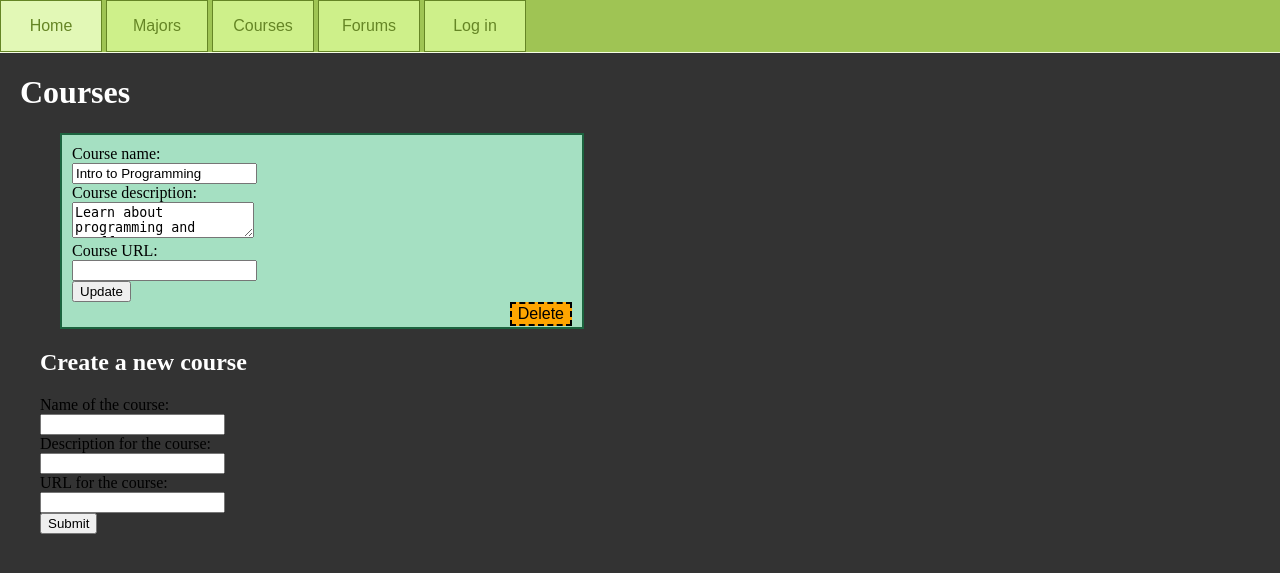
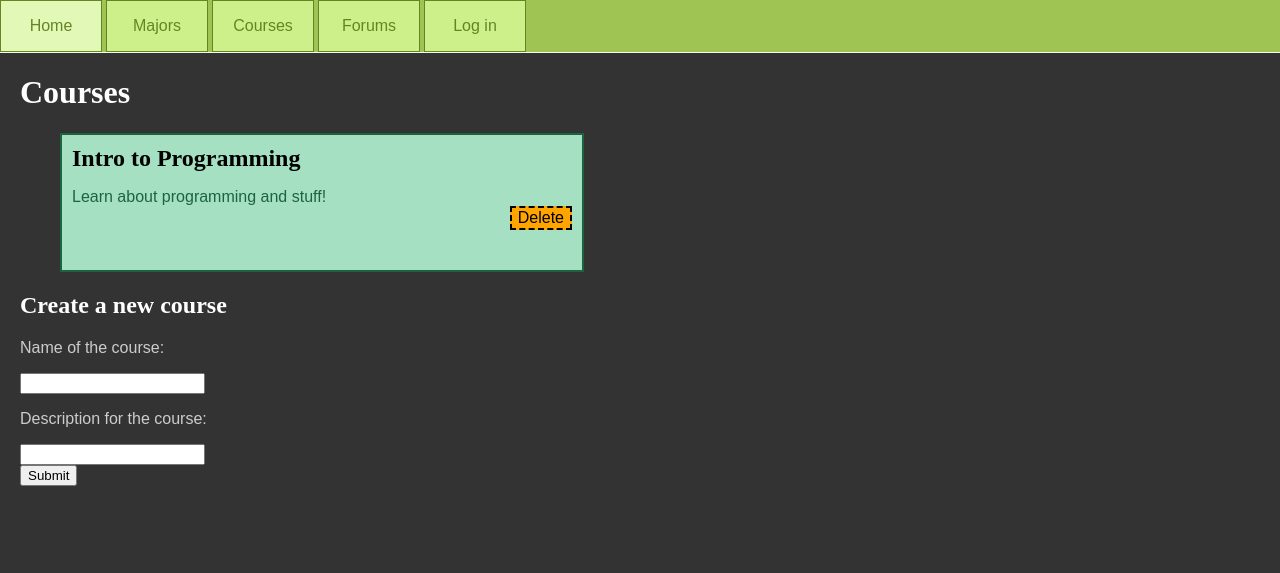
Before and after one commit to pjha1994/OnlineU, a Flask app: page /courses.html in a window 1280 px wide. Shown: the top 573 px of the page. Run offline with Flask 2, Linux system fonts and the light colour scheme; parts of the project's set-up code (start-up, migrations or seed data) failed here and were passed over.

Commit message:
update course admin page

```diff
--- a/database_setup.py
+++ b/database_setup.py
@@ -1,4 +1,4 @@
-from sqlalchemy import Column, ForeignKey, Integer, String, Boolean
+from sqlalchemy import Column, ForeignKey, Integer, String, Boolean, Float
 from sqlalchemy.ext.declarative import declarative_base
 from sqlalchemy.orm import relationship
 from sqlalchemy import create_engine
@@ -49,6 +49,20 @@ class User(Base):
     email = Column(String(250), nullable=False)
     picture = Column(String(250))
     isAdmin = Column(Boolean, default=False)
+
+'''
+    Association table for individual tasks
+'''
+class UserTasks(Base):
+    __tablename__ = 'user_tasks'
+
+    id = Column(Integer, primary_key=True)
+    user_id = Column(Integer, nullable=False)
+    course_id = Column(Integer, nullable=False)
+    task_id = Column(Integer, nullable=False)
+    grade = Column(Float)
+    completed = Column(Boolean, default=False)
+    isGraded = Column(Boolean, default=False)
 
 '''
     One component of a course
--- a/project.py
+++ b/project.py
@@ -79,7 +79,7 @@ def showCoursesPublic():
 @app.route('/courses/new/', methods=['POST'])
 def newCourse():
     if request.method == 'POST':
-        newCourse = Course(name=request.form['name'], description=request.form['description'], url=request.form['url'])
+        newCourse = Course(name=request.form['name'], description=request.form['description'])
         session.add(newCourse)
         flash('New Course %s Successfully Created' % newCourse.name)
         session.commit()
@@ -99,7 +99,11 @@ def showCourses():
 @app.route('/courses/<int:course_id>')
 def viewCourse(course_id):
     course = session.query(Course).filter_by(course_id=course_id).one()
-    return render_template('coursePage.html', course=course, login_session=login_session)
+    tasks = getTasksByCourse(course_id)
+    return render_template('coursePage.html',
+        tasks=tasks,
+        course=course,
+        login_session=login_session)
 
 '''
     Update a course
@@ -110,13 +114,11 @@ def editCourse(course_id):
     if request.method == 'POST':
         if request.form['name']:
             editedCourse.name = request.form['name']
-            flash('Course Successfully Edited %s' % editedCourse.name)
         if request.form['description']:
             editedCourse.description = request.form['description']
-            flash('Course Successfully Edited %s' % editedCourse.name)
         if request.form['url']:
             editedCourse.url = request.form['url']
-            flash('Course Successfully Edited %s' % editedCourse.name)
+        flash('Course Successfully Edited %s' % editedCourse.name)
         session.add(editedCourse)
         session.commit()
         return redirect(url_for('showCourses'))
@@ -146,6 +148,18 @@ def unenrollInCourse(course_id):
         session.delete(enrollment)
         session.commit()
         return redirect(url_for('showCoursesPublic'))
+
+'''
+    Delete a course
+'''
+@app.route('/courses/<int:course_id>/delete/', methods=['POST'])
+def deleteCourse(course_id):
+    courseToDelete = session.query(Course).filter_by(course_id=course_id).one()
+    if request.method == 'POST':
+        session.delete(courseToDelete)
+        flash('%s Successfully Deleted' % courseToDelete.name)
+        session.commit()
+        return redirect(url_for('showCourses'))
 
 '''
     Create a new major
@@ -542,6 +556,17 @@ def deleteMenuItem(restaurant_id, menu_id):
 def loggedin():
     return "email" in login_session
 
+def getTask(task_id):
+    task = session.query(Task).filter_by(task_id=task_id).one()
+    return task
+
+def getTasksByCourse(course_id):
+    if not loggedin():
+        return []
+    user_id = getUserID(login_session["email"])
+    tasks = session.query(UserTasks).filter_by(user_id=user_id, course_id=course_id).all()
+    return tasks
+
 def getEnrolledCourses():
     if not loggedin():
         return []
--- a/static/style.css
+++ b/static/style.css
@@ -102,12 +102,16 @@ footer li a:hover {
 }
 
 .dangerButton {
-    background-color: orange;
+    background: orange;
     color: black;
     border: 2px dashed black;
     font-size: 16px;
     display: inline;
     float: right;
+}
+
+.dangerButton:hover {
+    background: #FF0000;
 }
 
 .majorBlock {
@@ -121,7 +125,7 @@ footer li a:hover {
 
 .majorBlock h2 {
     margin: 0px;
-    color: #1C643F;
+    color: #000;
 }
 
 .majorBlock p {
--- a/templates/courses.html
+++ b/templates/courses.html
@@ -13,6 +13,9 @@
             <div>
             {% for course in courses %}
                 <div class="majorBlock">
+                    <h2>{{course.name}}</h2>
+                    <p>{{course.description}}</p>
+                    <!--
                     <form id="form{{course.course_id}}" action="/courses/{{course.course_id}}/edit/", method="post">
                         Course name:<br>
                         <input type="text" value="{{course.name}}" name="name"><br>
@@ -22,6 +25,7 @@
                         <input type="text" value="{{course.url}}" name="url"><br>
                         <input type="submit" value="Update" method="post">
                     </form>
+                    -->
                     <form action="/courses/{{course.course_id}}/delete/", method="post">
                         <input class="dangerButton" type="submit" value="Delete" onclick="return confirm('Are you sure you want to PERMANENTLY DELETE this course?');">
                     </form>
@@ -30,18 +34,16 @@
             {% endblock %}
             </div>
 
-            <div>
             <h2>Create a new course</h2>
             <form action="/courses/new/", method="post">
-                    Name of the course:<br>
+                <p>Name of the course:</p>
                 <input type="text" name="name"><br>
-                    Description for the course:<br>
+                <p>Description for the course:</p>
                 <input type="text" name="description"><br>
-                    URL for the course:<br>
-                    <input type="text" name="url"><br>
+                <!--URL for the course:<br>
+                <input type="text" name="url"><br>-->
                 <input type="submit" value="Submit">
             </form>
         </div>
-        </div>
     </body>
 </html>
--- a/templates/coursesPublic.html
+++ b/templates/coursesPublic.html
@@ -12,10 +12,9 @@
             <h1>Courses</h1>
             <div>
             {% for course in courses %}
-                <a class="subtle" href="{{course.url}}"><div class="majorBlock">
+                <a class="subtle" href="/courses/{{course.course_id}}"><div class="majorBlock">
                     <h2>{{course.name}}</h2>
                     <p>{{course.description}}</p>
-                    <a href="/courses/{{course.course_id}}">Details</a>
                     {% if course in enrolled_courses %}
                     <p><font size="5" color="#00CC00">&#10003;</font>You are enrolled in this course</p>
                     <form action="/courses/{{course.course_id}}/unenroll/", method="post">
--- a/templates/majorsPublic.html
+++ b/templates/majorsPublic.html
@@ -12,10 +12,9 @@
             <h1>Majors</h1>
             <div>
             {% for major in majors %}
-                <div class="majorBlock">
+                <a class="subtle" href="/majors/{{major.major_id}}"><div class="majorBlock">
                 <h2>{{major.name}}</h2>
                 <p>{{major.description}}</p>
-                <a href="/majors/{{major.major_id}}">Details</a>
                     {% if major in enrolled_majors %}
                     <p><font size="5" color="#00CC00">&#10003;</font>You are enrolled in this major</p>
                     <form action="/majors/{{major.major_id}}/unenroll/", method="post">
@@ -26,7 +25,7 @@
                         <input class="enrollButton" type="submit" value="Enroll">
                     </form>
                     {% endif %}
-                </div>
+                </div></a>
             {% endfor %}
             {% endblock %}
             </div>
```
Also changed, not shown: templates/coursePage.html (+7 -0 lines), main_database.db. Lines whose indentation alone changed are shown as unchanged.
